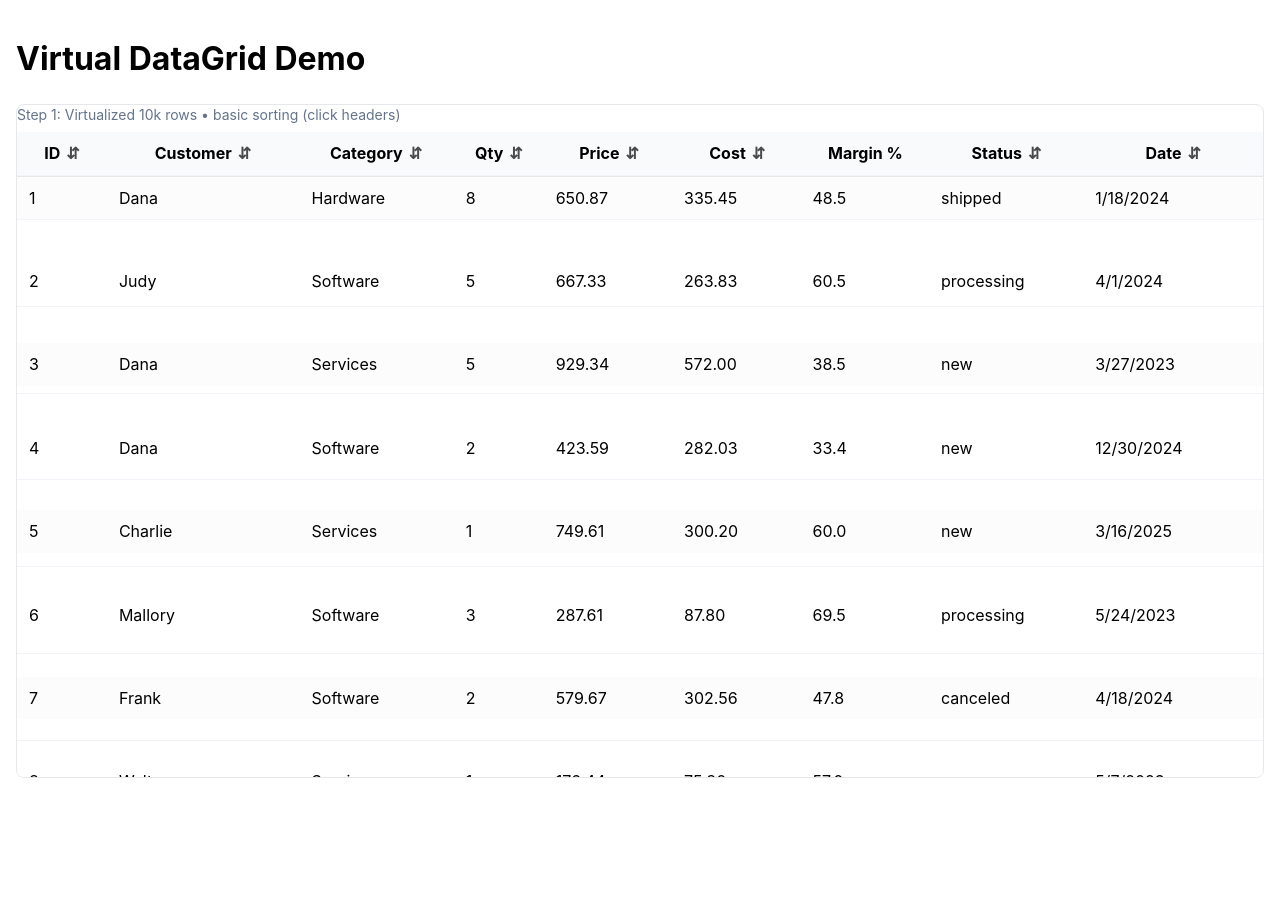
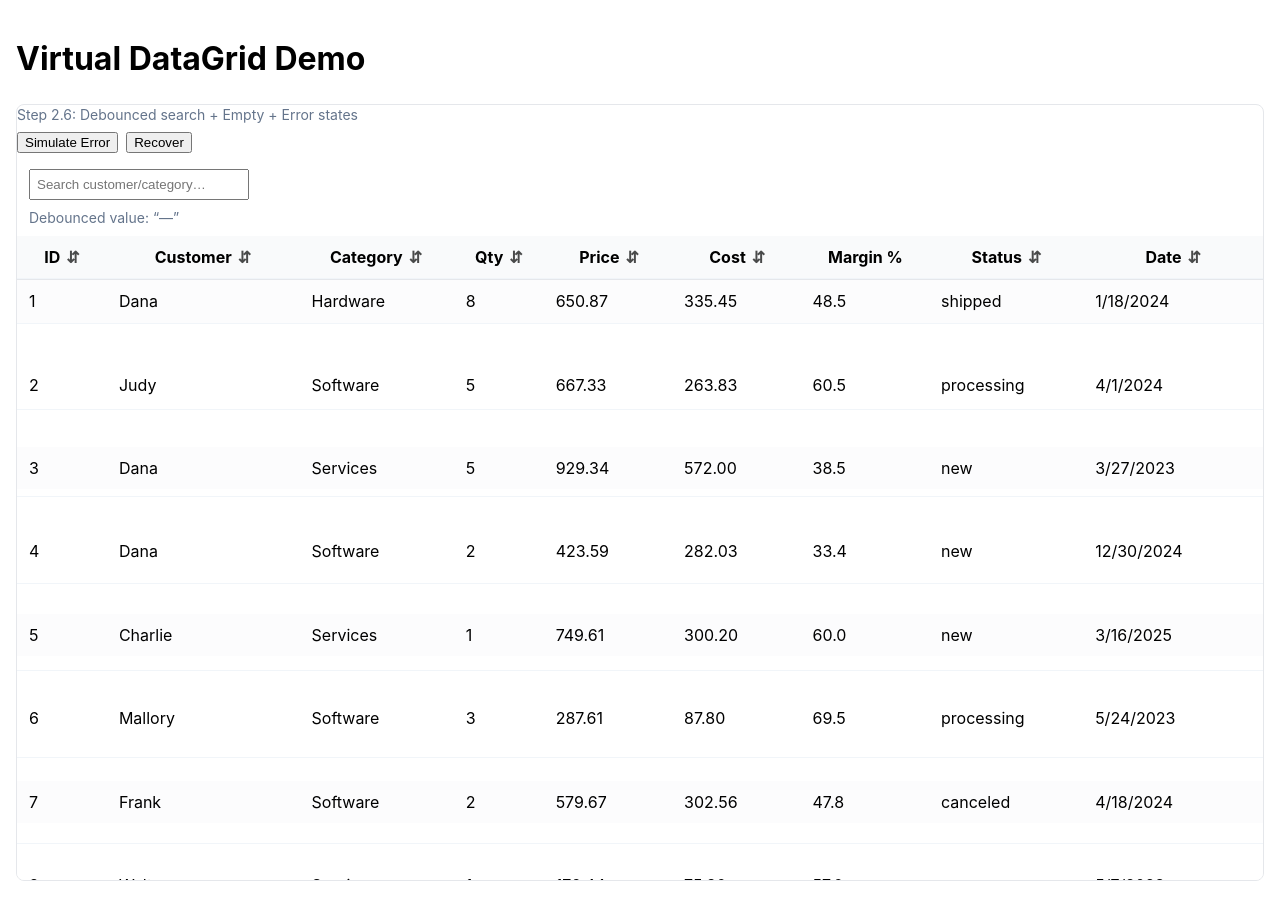
Before and after one commit to RamBeer6/react-virtual-datagrid, a React (Vite) app: page / in a window 1280 px wide. Before the commit the page ends 800 px from the top, so only its background shows below. Built offline with nearby package versions, Linux system fonts and the light colour scheme.

Commit message:
feat: UI debounced search (step 2.3) - no data filtering yet

```diff
--- a/src/components/DataTable.tsx
+++ b/src/components/DataTable.tsx
@@ -5,9 +5,13 @@ import {
   getSortedRowModel,
   useReactTable,
 } from '@tanstack/react-table'
-import type { ColumnDef, SortingState } from '@tanstack/react-table'
+import type { ColumnDef, SortingState } from '@tanstack/react-table' // type-only imports
 import { useVirtualizer } from '@tanstack/react-virtual'
 import type { SaleRow } from '../types'
+
+// NEW (Step 2.1 + 2.2):
+import { useDebounce } from '../hooks/useDebounce'
+import { Toolbar } from './Toolbar'
 
 interface Props { data: SaleRow[] }
 
@@ -18,21 +22,44 @@ const columns: ColumnDef<SaleRow, any>[] = [
   { accessorKey: 'quantity', header: 'Qty', size: 70 },
   { accessorKey: 'price', header: 'Price', cell: ({ getValue }) => getValue<number>().toFixed(2), size: 100 },
   { accessorKey: 'cost', header: 'Cost', cell: ({ getValue }) => getValue<number>().toFixed(2), size: 100 },
-  { id: 'marginPct', header: 'Margin %', cell: ({ row }) => {
+  {
+    id: 'marginPct',
+    header: 'Margin %',
+    cell: ({ row }) => {
       const price = row.original.price
       const cost = row.original.cost
       const pct = price > 0 ? ((price - cost) / price) * 100 : 0
       return pct.toFixed(1)
-    }, size: 100 },
+    },
+    size: 100,
+  },
   { accessorKey: 'status', header: 'Status', size: 120 },
   { accessorKey: 'date', header: 'Date', cell: ({ getValue }) => new Date(getValue<string>()).toLocaleDateString(), size: 140 },
 ]
 
 export function DataTable({ data }: Props) {
+  // Table sorting (from Step 1)
   const [sorting, setSorting] = React.useState<SortingState>([])
+  const [error, setError] = React.useState(false);
+
+  // NEW: Search state + debounced value (Step 2.3)
+  const [search, setSearch] = React.useState('')
+  const debounced = useDebounce(search, 300) // עדיין לא מסנן איתו — רק מציגים
+  // Step 2.4 — filtering by debounced search
+  const filtered = React.useMemo(() => {
+    // אם אין חיפוש, החזר את כל הרשומות
+    if (!debounced) return data;
+
+    const s = debounced.toLowerCase();
+
+    return data.filter((row) =>
+      row.customer.toLowerCase().includes(s) ||
+      row.category.toLowerCase().includes(s)
+    );
+  }, [data, debounced]);
 
   const table = useReactTable({
-    data,
+    data: filtered,
     columns,
     state: { sorting },
     onSortingChange: setSorting,
@@ -56,8 +83,28 @@ export function DataTable({ data }: Props) {
 
   return (
     <div className="tableShell">
-      <div className="caption">Step 1: Virtualized 10k rows • basic sorting (click headers)</div>
+      <div className="caption">
+        Step 2.6: Debounced search + Empty + Error states
+      </div>
 
+      <div style={{ marginBottom: 8, display: 'flex', gap: 8 }}>
+        <button onClick={() => setError(true)}>Simulate Error</button>
+        <button onClick={() => setError(false)}>Recover</button>
+      </div>
+
+
+      {/* NEW: Toolbar UI */}
+      <div style={{ padding: '0 12px' }}>
+        <Toolbar
+          search={search}
+          onChange={setSearch}
+          onReset={() => setSearch('')}
+        />
+        {/* מציגים את הערך המדובאנס כדי למנוע unused-warning ולהדגים UX */}
+        <div className="caption">Debounced value: “{debounced || '—'}”</div>
+      </div>
+
+      {/* Header */}
       <div className="tableHeader">
         <table className="table">
           <thead>
@@ -66,7 +113,7 @@ export function DataTable({ data }: Props) {
                 {hg.headers.map((h) => {
                   const canSort = h.column.getCanSort()
                   const sortDir = h.column.getIsSorted()
-                  const sortIcon = sortDir === 'asc' ? '▲' : sortDir === 'desc' ? '▼' : '⇵' // פירקנו את ה-ternary
+                  const sortIcon = sortDir === 'asc' ? '▲' : sortDir === 'desc' ? '▼' : '⇵'
                   return (
                     <th
                       key={h.id}
@@ -85,12 +132,32 @@ export function DataTable({ data }: Props) {
         </table>
       </div>
 
+      {/* Virtualized body */}
       <div ref={parentRef} className="tableContainer">
         <div style={{ height: totalSize, position: 'relative' }}>
           <table className="table" style={{ position: 'absolute', top: 0, left: 0, right: 0 }}>
             <tbody>
-              {virtualRows.map((vr) => {
-                const row = table.getRowModel().rows[vr.index]
+              {error ? (
+                <tr>
+                  <td
+                    colSpan={columns.length}
+                    style={{ padding: 20, textAlign: 'center', color: 'red' }}
+                  >
+                    Failed to load data… (simulated)
+                  </td>
+                </tr>
+              ) : filtered.length === 0 ? (
+                <tr>
+                  <td
+                    colSpan={columns.length}
+                    style={{ padding: 20, textAlign: 'center', opacity: 0.7 }}
+                  >
+                    No results found…
+                  </td>
+                </tr>
+              ) : (
+                virtualRows.map((vr) => {
+                  const row = table.getRowModel().rows[vr.index];
                   return (
                     <tr
                       key={row.id}
@@ -103,9 +170,12 @@ export function DataTable({ data }: Props) {
                         </td>
                       ))}
                     </tr>
-                )
-              })}
+                  );
+                })
+              )}
             </tbody>
+
+
           </table>
         </div>
       </div>
--- /dev/null
+++ b/src/components/Toolbar.tsx
@@ -0,0 +1,27 @@
+import React from 'react';
+
+interface Props {
+    search: string;
+    onChange: (v: string) => void;
+    onReset: () => void;
+}
+
+export function Toolbar({ search, onChange, onReset }: Props) {
+    return (
+        <div style={{
+            display: 'flex',
+            gap: 8,
+            padding: '8px 0',
+            alignItems: 'center'
+        }}>
+            <input
+                type="text"
+                placeholder="Search customer/category…"
+                value={search}
+                onChange={(e) => onChange(e.target.value)}
+                style={{ padding: 6, width: 220 }}
+            />
+            {search && <button onClick={onReset}>Reset</button>}
+        </div>
+    );
+}
--- /dev/null
+++ b/src/hooks/useDebounce.ts
@@ -0,0 +1,12 @@
+import { useEffect, useState } from 'react';
+
+export function useDebounce<T>(value: T, delay = 300) {
+    const [debounced, setDebounced] = useState(value);
+
+    useEffect(() => {
+        const id = setTimeout(() => setDebounced(value), delay);
+        return () => clearTimeout(id);
+    }, [value, delay]);
+
+    return debounced;
+}
```
Lines whose indentation alone changed are shown as unchanged.
